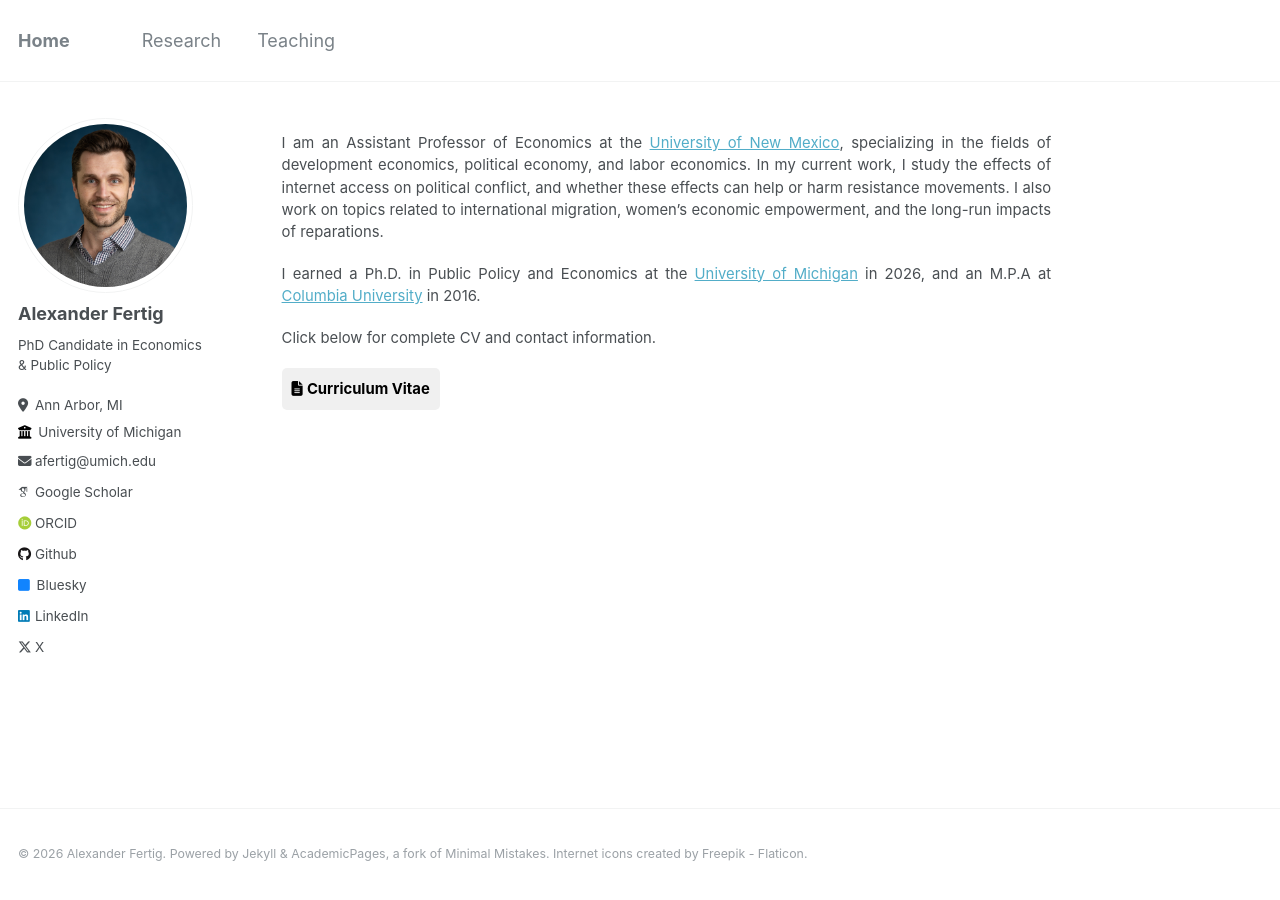
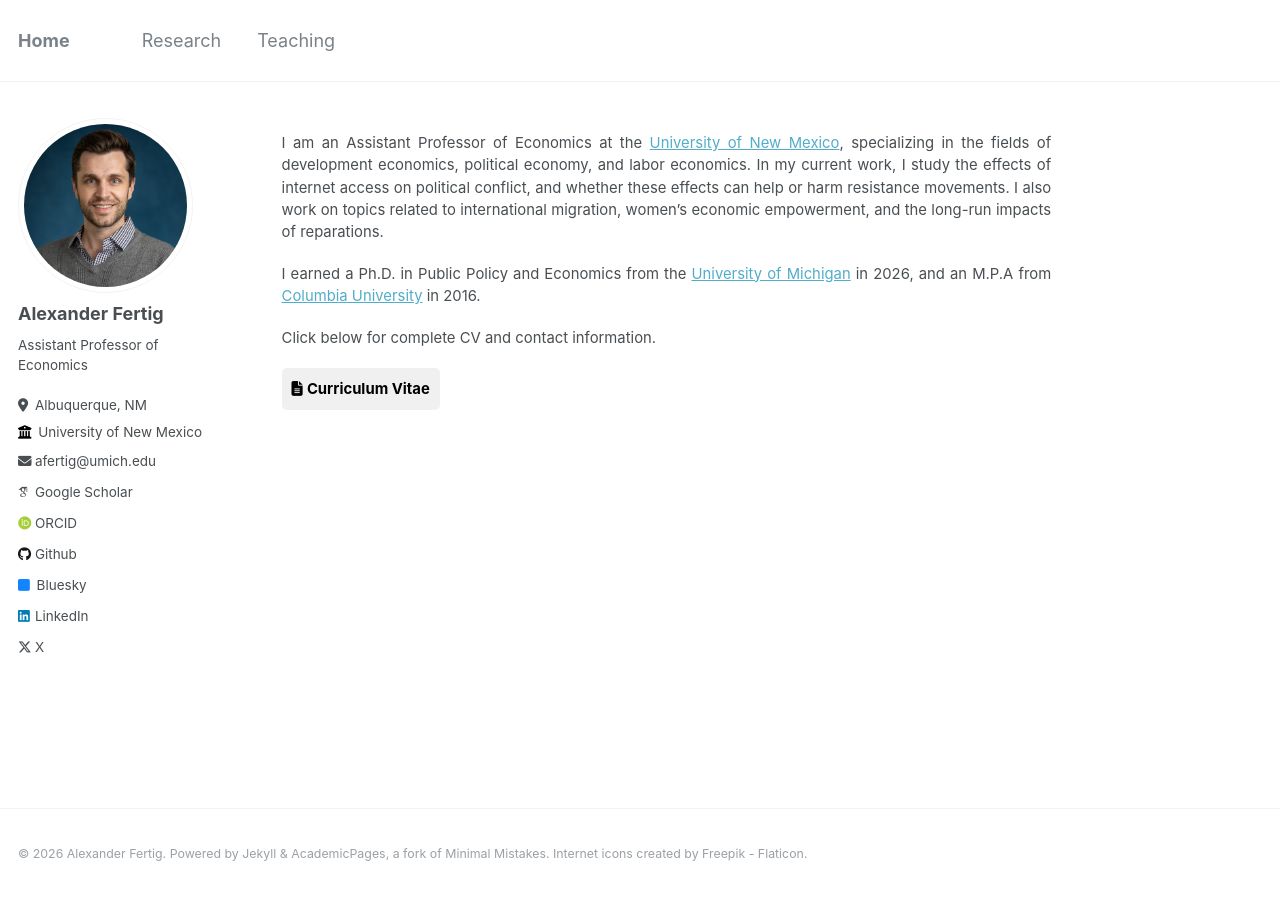
Before and after one commit to alexanderfertig/alexanderfertig.github.io, a Jekyll site: the page built from _pages/home.md, in a window 1280 px wide. Built offline with Jekyll 4.4.1, drawn with Linux system fonts in a browser that asks for light colours; some web fonts are replaced.

Commit message:
update fixes

```diff
--- a/_config.yml
+++ b/_config.yml
@@ -13,7 +13,7 @@ locale                   : "en-US"
 title                    : "Alexander Fertig"
 title_separator          : "-"
 name                     : &name "Alexander Fertig"
-description              : &description "PhD Candidate in Economics & Public Policy"
+description              : &description "Assistant Professor of Economics"
 url                      : https://alexanderfertig.com # the base hostname & protocol for your site e.g. "https://mmistakes.github.io"
 baseurl                  : "" # the subpath of your site, e.g. "/blog"
 repository               : "alexanderfertig/alexanderfertig.github.io"
@@ -26,11 +26,11 @@ author:
   avatar           : "profile.jpg"
   name             : "Alexander Fertig"
   pronouns         : # example: "he/him"
-  bio              : "PhD Candidate in Economics & Public Policy"
-  location         : "Ann Arbor, MI"
-  employer         : "University of Michigan"
+  bio              : "Assistant Professor of Economics"
+  location         : "Albuquerque, NM"
+  employer         : "University of New Mexico"
   uri              : # "https://www.alexanderfertig.com"
-  email            : "afertig@umich.edu"
+  email            : "afertig@unm.edu"
 
   # Academic websites
   arxiv            : # URL - Update with the correct link to your profile
--- a/_pages/home.md
+++ b/_pages/home.md
@@ -6,7 +6,7 @@ author_profile: true
 
 I am an Assistant Professor of Economics at the [University of New Mexico](https://econ.unm.edu/){:target="_blank"}, specializing in the fields of development economics, political economy, and labor economics. In my current work, I study the effects of internet access on political conflict, and whether these effects can help or harm resistance movements. I also work on topics related to international migration, women's economic empowerment, and the long-run impacts of reparations.
 
-I earned a Ph.D. in Public Policy and Economics at the [University of Michigan](https://fordschool.umich.edu/phd){:target="_blank"} in 2026, and an M.P.A at [Columbia University](https://www.sipa.columbia.edu/sipa-education/masters-programs/mpa-development-practice){:target="_blank"} in 2016.
+I earned a Ph.D. in Public Policy and Economics from the [University of Michigan](https://fordschool.umich.edu/phd){:target="_blank"} in 2026, and an M.P.A from [Columbia University](https://www.sipa.columbia.edu/sipa-education/masters-programs/mpa-development-practice){:target="_blank"} in 2016.
 
 Click below for complete CV and contact information.
 
```
Also changed, not shown: 1 other file.
